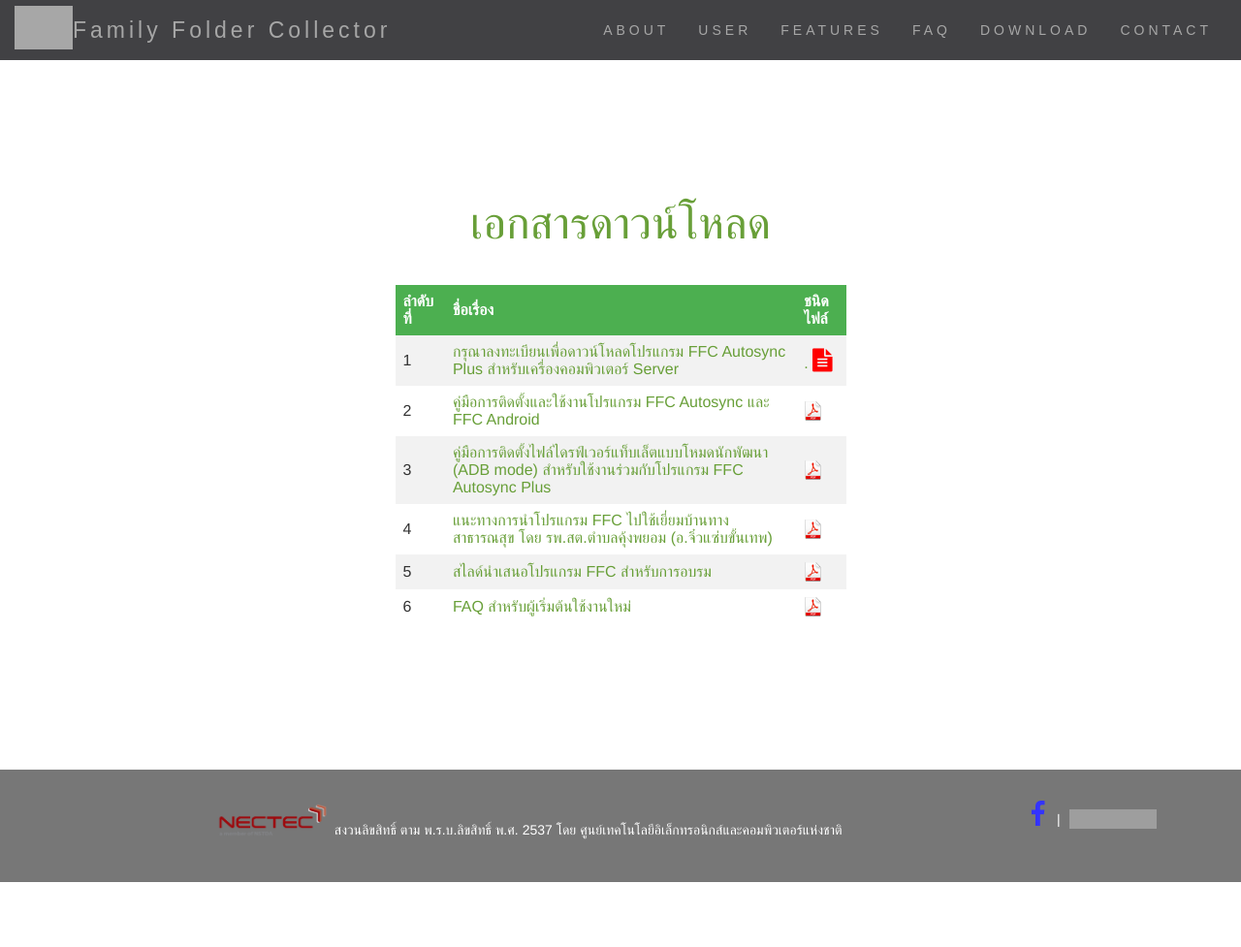
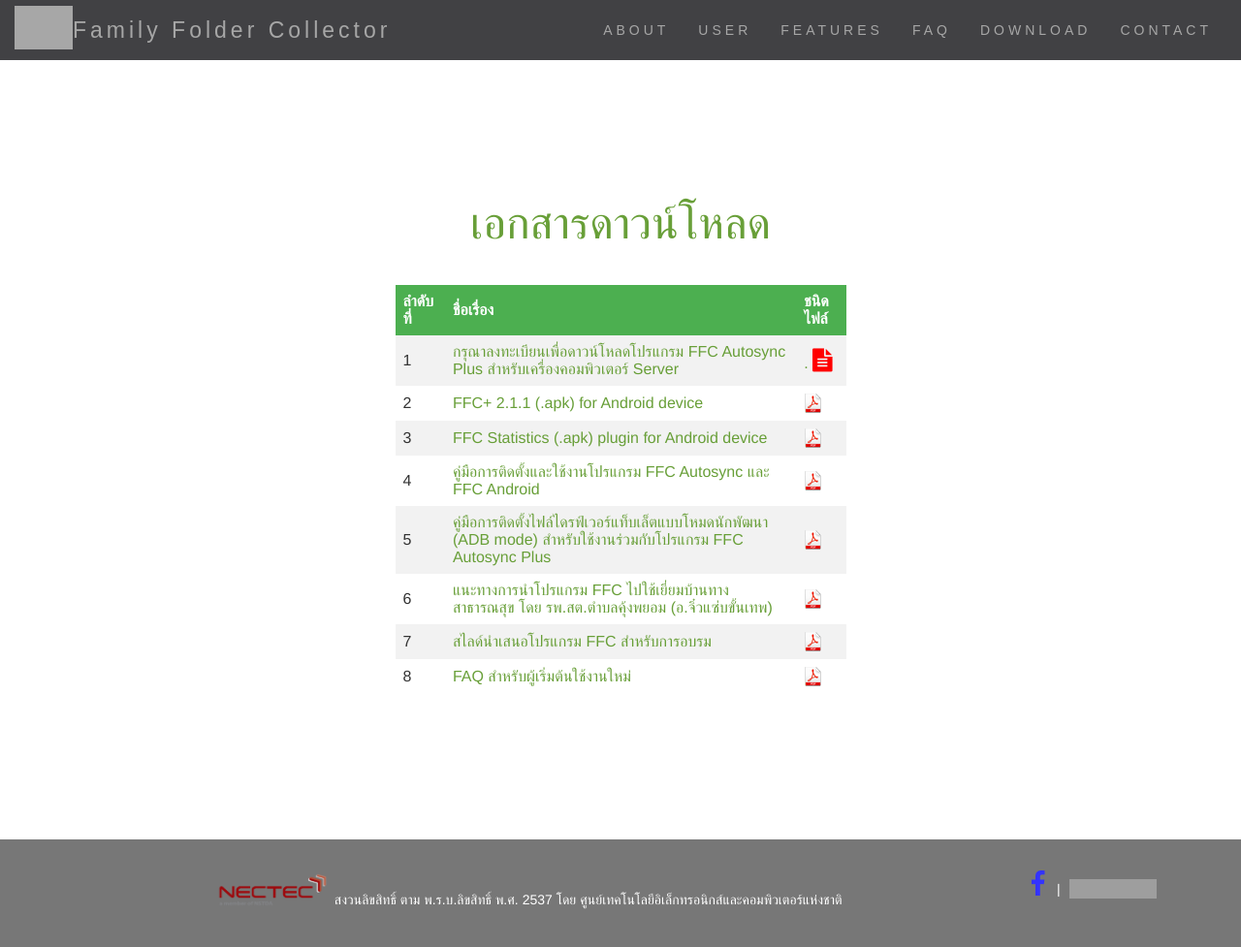
Before and after one commit to tawatchai18/tawatchai18.github.io, a Jekyll site: the page built from download-ffc.html, in a window 1280 px wide and 982 px high. Shown: the top 977 px of the window at 97% size. Built offline with Jekyll 4.4.1, drawn with Linux system fonts in a browser that asks for light colours; nearby versions of some CDN libraries; comment, search, counter and statistics services are not loaded; grey boxes are pictures that could not be loaded.

Commit message:
Add FFC+ and pugin (.apk)

```diff
--- a/download-ffc.html
+++ b/download-ffc.html
@@ -49,6 +49,23 @@
 <tr>
   <td>2</td>
   <td>
+    <a href="/download/FFC+_2_1_1-2013NOV22.apk">FFC+ 2.1.1 (.apk) for Android device</a></td>
+    <td>
+    <img src="/img/pdf.png" alt="FFC.com">
+  </td>
+    </tr>
+<tr>
+  <td>3</td>
+  <td>
+    <a href="/download/FFC+_Statistics_2012OCT09.apk">FFC Statistics (.apk) plugin for Android device</a></td>
+    <td>
+    <img src="/img/pdf.png" alt="FFC.com">
+  </td>
+    </tr>
+
+<tr>
+  <td>4</td>
+  <td>
     <a href="/download/คู่มือการติดตั้ง FFC Autosync plus.pdf">คู่มือการติดตั้งและใช้งานโปรแกรม FFC Autosync และ FFC Android</a></td>
     <td>
     <img src="/img/pdf.png" alt="FFC.com">
@@ -74,7 +91,7 @@
       </tr>
 
       <tr>
-    <td>5</td>
+    <td>7</td>
     <td>
       <a href="/download/FFC+2.1.1 Update 20140507.pdf">สไลด์นำเสนอโปรแกรม FFC สำหรับการอบรม</a></td>
       <td>
@@ -84,7 +101,7 @@
 
 
       <tr>
-    <td>6</td>
+    <td>8</td>
     <td>
       <a href="/download/FAQ for FFC+ beginner.pdf">FAQ สำหรับผู้เริ่มต้นใช้งานใหม่</a></td>
       <td>
```
Also changed, not shown: other parts of download-ffc.html (+2 -2 lines).
